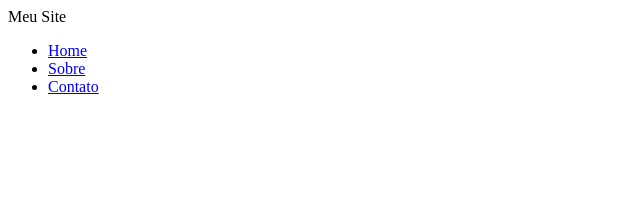
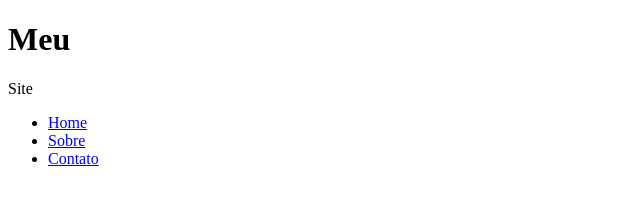
Before and after one commit to jonhcortez/GitHub, a plain HTML site: page index.html in a window 1280 px wide. Shown: the whole page, without its empty margins (0-640 px from the left). Drawn offline with Linux system fonts and the light colour scheme.

Commit message:
Altera~]ao na branch

```diff
--- a/index.html
+++ b/index.html
@@ -6,7 +6,7 @@
 </head>
 
 <body>
-Meu Site
+<h1>Meu</h1> Site
 
 <ul>
     <li><a href="index.html">Home</a></li>
```
